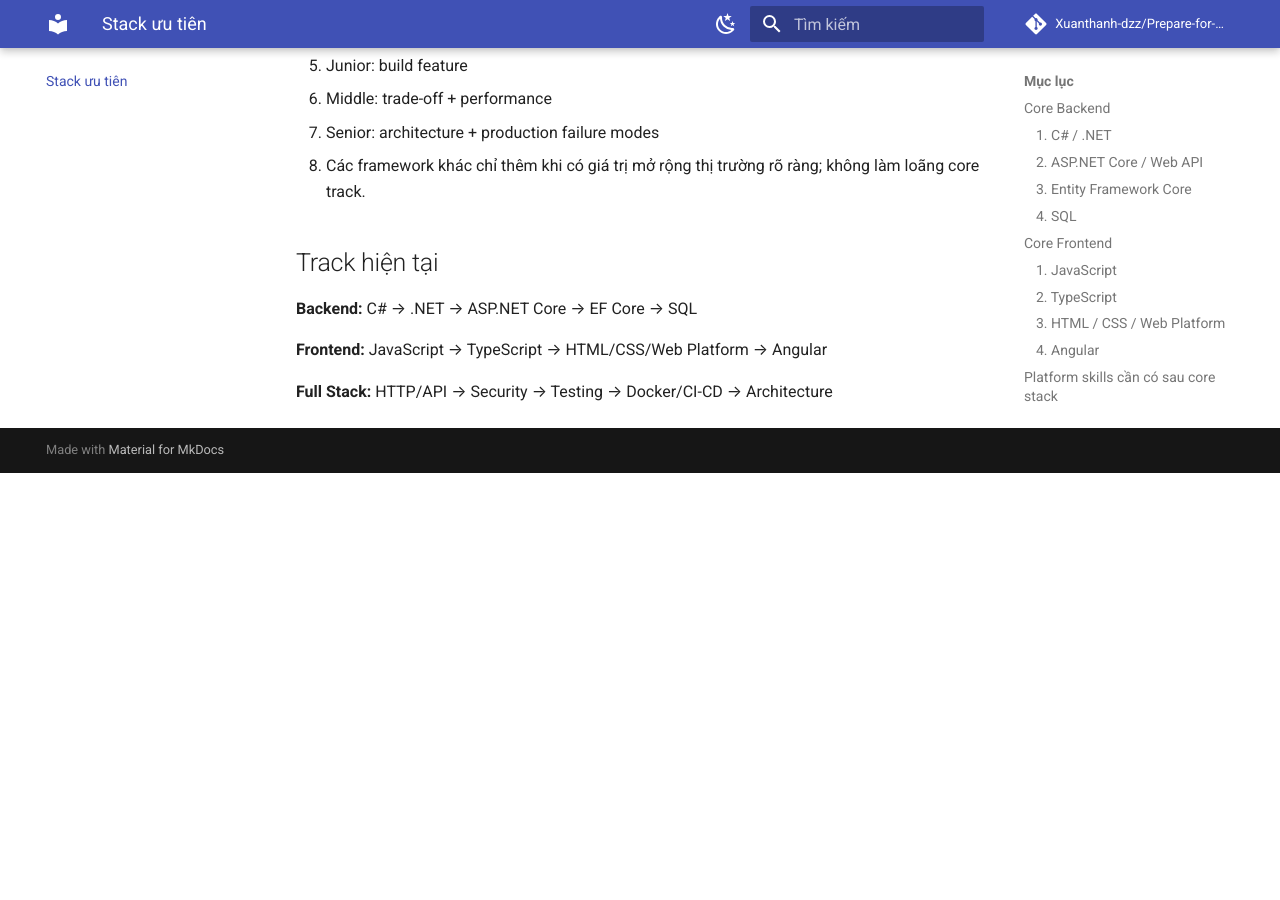
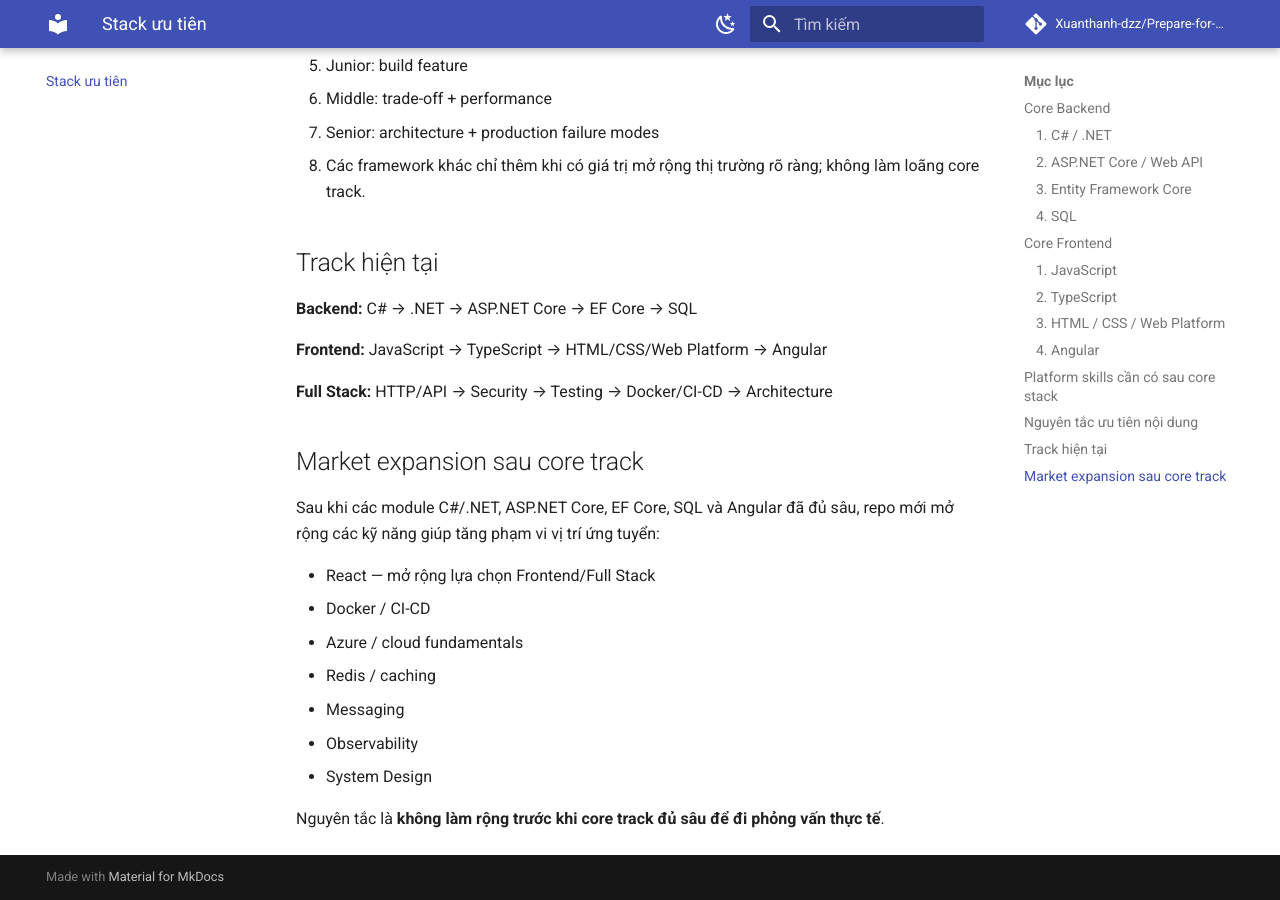
Before and after one commit to Xuanthanh-dzz/Prepare-for-job-interviews, an MkDocs documentation site: the page built from docs/roadmap.md, in a window 1280 px wide and 900 px high, scrolled down 1758 px. Built offline with MkDocs 1.6.1 and Material for MkDocs 9.7.7, drawn with Linux system fonts in a browser that asks for light colours; comment, search, counter and statistics services are not loaded; before the commit the page ends 2231 px from its top, so only the background shows below that.

Commit message:
docs: separate core stack from market expansion

```diff
--- a/docs/roadmap.md
+++ b/docs/roadmap.md
@@ -60,3 +60,17 @@ Component, DI, Router, Forms, Signals, RxJS, performance, testing và architectu
 **Frontend:** JavaScript → TypeScript → HTML/CSS/Web Platform → Angular
 
 **Full Stack:** HTTP/API → Security → Testing → Docker/CI-CD → Architecture
+
+## Market expansion sau core track
+
+Sau khi các module C#/.NET, ASP.NET Core, EF Core, SQL và Angular đã đủ sâu, repo mới mở rộng các kỹ năng giúp tăng phạm vi vị trí ứng tuyển:
+
+- React — mở rộng lựa chọn Frontend/Full Stack
+- Docker / CI-CD
+- Azure / cloud fundamentals
+- Redis / caching
+- Messaging
+- Observability
+- System Design
+
+Nguyên tắc là **không làm rộng trước khi core track đủ sâu để đi phỏng vấn thực tế**.
```
